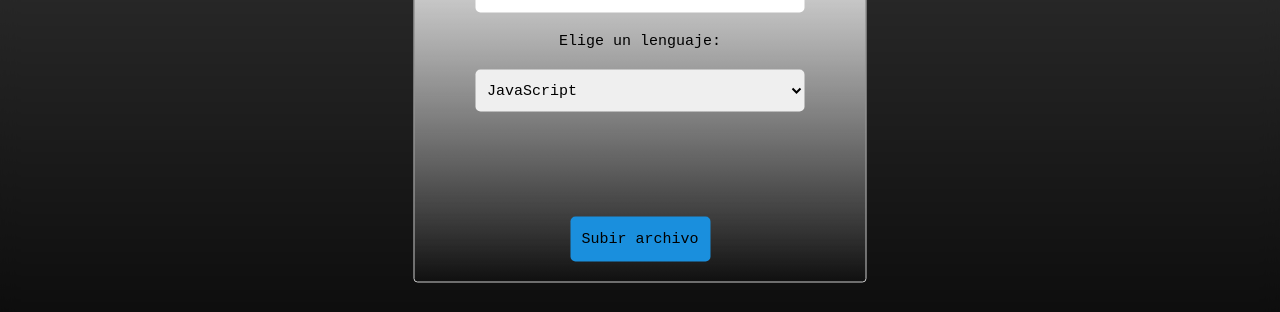
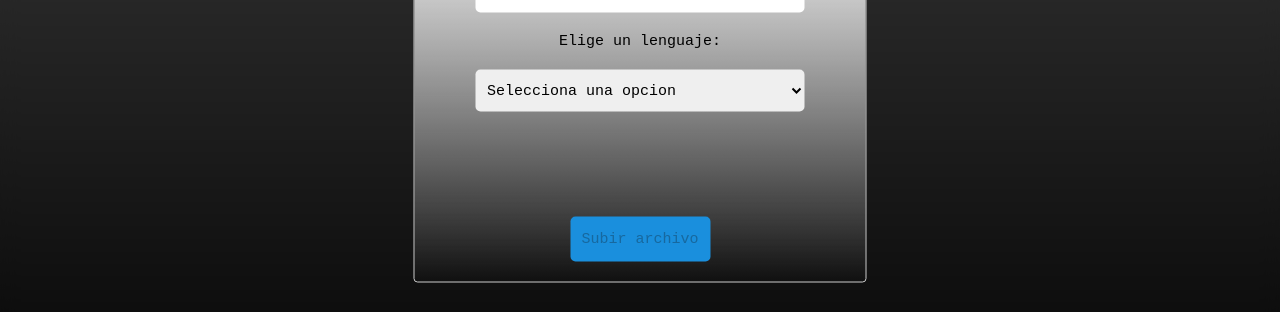
Before and after one commit to FactoriaF5Code/rc2-project-7-grupo-5-1, a React (Vite) app in the folder Frontend/: page / in a window 1280 px wide. Both pictures are taken after a click on the button "Añadir". Shown: the part 315-627 px from the top of the page. Built offline with nearby package versions, Linux system fonts and the light colour scheme; no server answers.

Commit message:
modal con colores y validaciones

```diff
--- a/Frontend/src/Modal/Modal.css
+++ b/Frontend/src/Modal/Modal.css
@@ -67,7 +67,6 @@ option[value="javascript"] {
 
 option[value="html-y-css"] {
   background-color: blue;
-  color: white;
 }
 
 option[value="java"] {
@@ -76,7 +75,6 @@ option[value="java"] {
 
 option[value="git-y-github"] {
   background-color: red;
-  color: white;
 }
 
 .language {
--- a/Frontend/src/Modal/Modal.jsx
+++ b/Frontend/src/Modal/Modal.jsx
@@ -7,6 +7,8 @@ import axios from "axios";
 function MyModal({ isOpen, onCloseModal }) {
   const [title, settitle] = useState("");
   const [link, setLink] = useState("");
+  const [selectedOption, setSelectedOption] = useState("");
+
 
   const handletitleChange = (event) => {
     settitle(event.target.value);
@@ -37,6 +39,28 @@ function MyModal({ isOpen, onCloseModal }) {
     }
   };
 
+  const changeColor = (event) => {
+    const selectElement = event.target;
+    let value = selectElement.value;
+    setSelectedOption(value);
+    switch(value) {
+      case 'javascript':
+        selectElement.style.backgroundColor = 'yellow';
+        break;
+      case 'html-y-css':
+        selectElement.style.backgroundColor = 'blue';
+        break;
+      case 'java':
+        selectElement.style.backgroundColor = 'red';
+        break;
+      case 'git-y-github':
+        selectElement.style.backgroundColor = 'green';
+        break;
+      default:
+        selectElement.style.backgroundColor = 'white';
+    }
+  };
+
   return (
     <div>
       <Modal
@@ -50,6 +74,7 @@ function MyModal({ isOpen, onCloseModal }) {
           type="text"
           placeholder="Titulo"
           onChange={handletitleChange}
+          required
         />
 
         <input
@@ -57,11 +82,13 @@ function MyModal({ isOpen, onCloseModal }) {
           type="text"
           placeholder="Copia tu enlace"
           onChange={handleLinkChange}
+          required
         />
 
         <label className="language" for="language">Elige un lenguaje:</label>
 
-        <select id="language" name="language">
+        <select id="language" name="language" onChange={changeColor}>
+          <option value="">Selecciona una opcion</option>
           <option value="javascript">JavaScript</option>
           <option value="html-y-css">HTML Y CSS</option>
           <option value="java">JAVA</option>
@@ -70,7 +97,7 @@ function MyModal({ isOpen, onCloseModal }) {
 
 
 
-        <button className="button_modal" onClick={handleSubmit}>
+        <button className="button_modal" onClick={handleSubmit} disabled={selectedOption === "" || title === "" || link === ""}>
           Subir archivo
         </button>
       </Modal>
```
